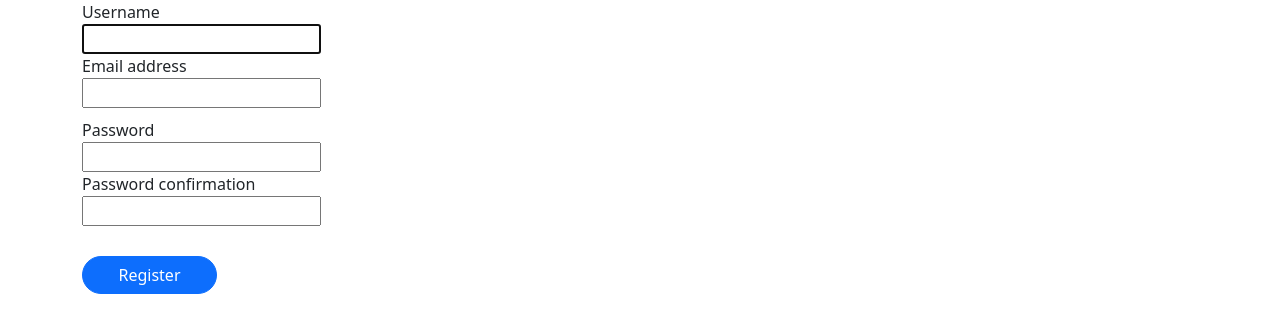
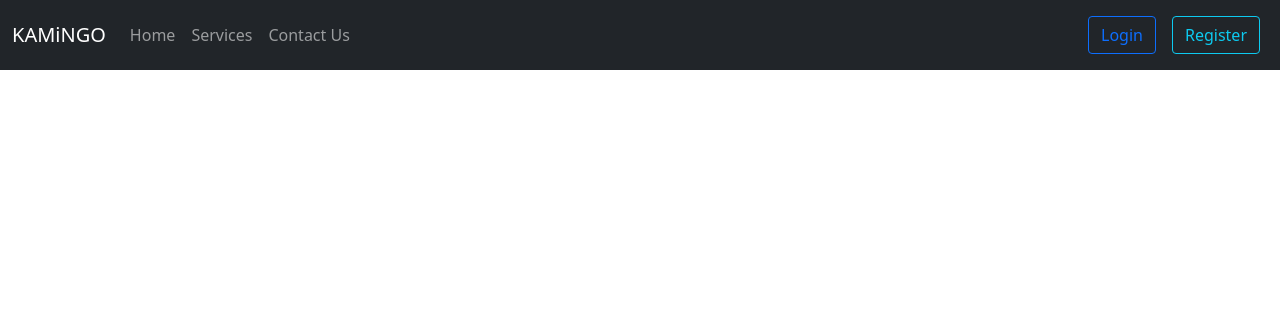
Before and after one commit to trakagreat/kamingo, a Django app: page /user/register in a window 1280 px wide. Shown: the top 333 px of the page. Run offline with Django 4.2, Linux system fonts and the light colour scheme.

Commit message:
change in page landing and nav bar

```diff
--- a/templates/base.html
+++ b/templates/base.html
@@ -17,26 +17,35 @@
     <body>
         <nav class="navbar navbar-expand-lg navbar-dark bg-dark">
             <div class="container-fluid">
-              <a class="navbar-brand" href="#">KAMiNGO</a>
+              <a class="navbar-brand" href="/">KAMiNGO</a>
               <button class="navbar-toggler" type="button" data-bs-toggle="collapse" data-bs-target="#navbarSupportedContent" aria-controls="navbarSupportedContent" aria-expanded="false" aria-label="Toggle navigation">
                 <span class="navbar-toggler-icon"></span>
               </button>
               <div class="collapse navbar-collapse" id="navbarSupportedContent">
                 <ul class="navbar-nav me-auto mb-2 mb-lg-0">
                   <li class="nav-item">
-                    <a class="nav-link" aria-current="page" href="#">Home</a>
+                    <a class="nav-link" aria-current="page" href="/">Home</a>
                   </li>
                   <li class="nav-item">
-                    <a class="nav-link" aria-current="page" href="user/login">Login</a>
+                    <a class="nav-link" aria-current="page" href="">Services</a>
                   </li>
                   <li class="nav-item">
-                    <a class="nav-link" href="user/register">Register</a>
+                    <a class="nav-link" href="user/register">Contact Us</a>
                   </li>
                 </ul>
                 <form class="d-flex">
+                  <ul class="navbar-nav me-auto mb-2 mb-lg-0">
+                  <li class="nav-item">
+                    <a class="nav-link" aria-current="page" href="user/login"><button type="button" class="btn btn-outline-primary">Login</button>
+                    </a>
+                  </li>
+                  <li class="nav-item">
+                    <a class="nav-link" href="user/register"><button type="button" class="btn btn-outline-info">Register</button>
+                    </a>
+                  </ul>
 
-                  <input class="form-control me-2" type="search" placeholder="Search" aria-label="Search">
-                  <button class="btn btn-outline-success" type="submit">Search</button>
+                  <!-- <input class="form-control me-2" type="search" placeholder="Search" aria-label="Search">
+                  <button class="btn btn-outline-success" type="submit">Search</button> -->
                 </form>
               </div>
             </div>
--- a/users/templates/users/login.html
+++ b/users/templates/users/login.html
@@ -1,3 +1,9 @@
+{% extends 'base.html' %}
+{% load static %}
+
+{% block title %}
+
+{% endblock %}
 <!DOCTYPE html>
 <html lang="en">
 <head>
--- a/users/templates/users/register.html
+++ b/users/templates/users/register.html
@@ -1,3 +1,10 @@
+{% extends 'base.html' %}
+{% load static %}
+
+{% block title %}
+
+{% endblock %}
+
 <!DOCTYPE html>
 <html lang="en">
     <head>
```
